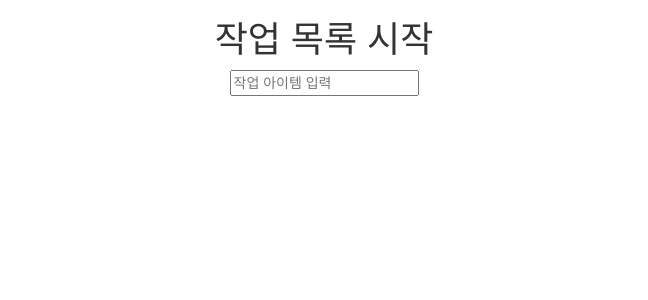
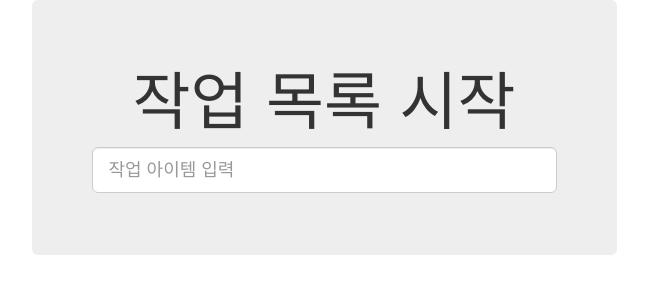
Before and after one commit to YooYoungmo/TDD-with-Python-Django, a Django app: page / in a window 1280 px wide. Shown: the top 300 px of the page, without its empty margins (316-964 px from the left). Run offline with Django 3.2, Linux system fonts and the light colour scheme; some libraries are stand-ins or nearby versions.

Commit message:
부트스트랩 추가 스타일링

```diff
--- a/betterCode/settings.py
+++ b/betterCode/settings.py
@@ -81,7 +81,7 @@ USE_TZ = True
 # Static files (CSS, JavaScript, Images)
 # https://docs.djangoproject.com/en/1.7/howto/static-files/
 
-STATIC_URL = '/static/'
+STATIC_URL = '/lists/static/'
 
 TEMPLATE_DIRS = (os.path.join(BASE_DIR,  'templates'),)
 
--- a/functional_tests/tests.py
+++ b/functional_tests/tests.py
@@ -1,13 +1,12 @@
 # -*- coding: utf-8 -*-
-import time
-from django.test import LiveServerTestCase
+from django.contrib.staticfiles.testing import StaticLiveServerTestCase
 from selenium import webdriver
 from selenium.webdriver.common.keys import Keys
 
 __author__ = 'yooyoung-mo'
 
 
-class NewVisitorTest(LiveServerTestCase):
+class NewVisitorTest(StaticLiveServerTestCase):
     def setUp(self):
         self.browser = webdriver.Firefox()
         self.browser.implicitly_wait(3)
--- a/lists/templates/base.html
+++ b/lists/templates/base.html
@@ -9,11 +9,11 @@
 <body>
 <div class="container">
     <div class="row">
-        <div class="col-md-6 col-md-offset-3">
+        <div class="col-md-6 col-md-offset-3 jumbotron">
             <div class="text-center">
                 <h1>{% block header_text %}{% endblock %}</h1>
                 <form method="post" action="{% block form_action %}{% endblock %}">
-                    <input name="item_text" id="id_new_item" placeholder="작업 아이템 입력"/>
+                    <input name="item_text" id="id_new_item" class="form-control input-lg" placeholder="작업 아이템 입력"/>
                     {% csrf_token %}
                 </form>
             </div>
--- a/lists/templates/list.html
+++ b/lists/templates/list.html
@@ -2,7 +2,7 @@
 {% block header_text %}Your To-Do list{% endblock %}
 {% block form_action %}/lists/{{ list.id }}/add_item{% endblock %}
 {% block table %}
-    <table id="id_list_table">
+    <table id="id_list_table" class="table">
     {% for item in list.item_set.all %}
         <tr>
             <td>{{ forloop.counter }}: {{ item.text }}</td>
```
